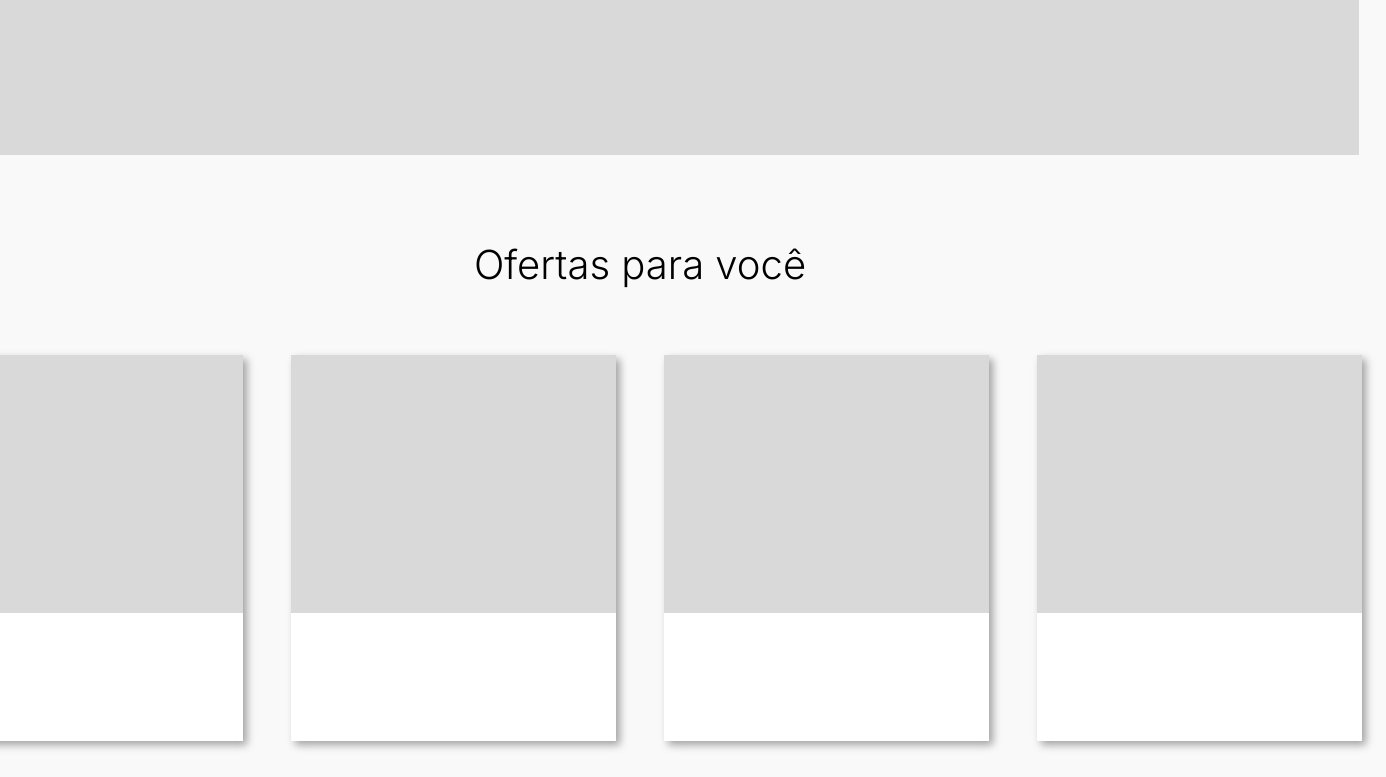
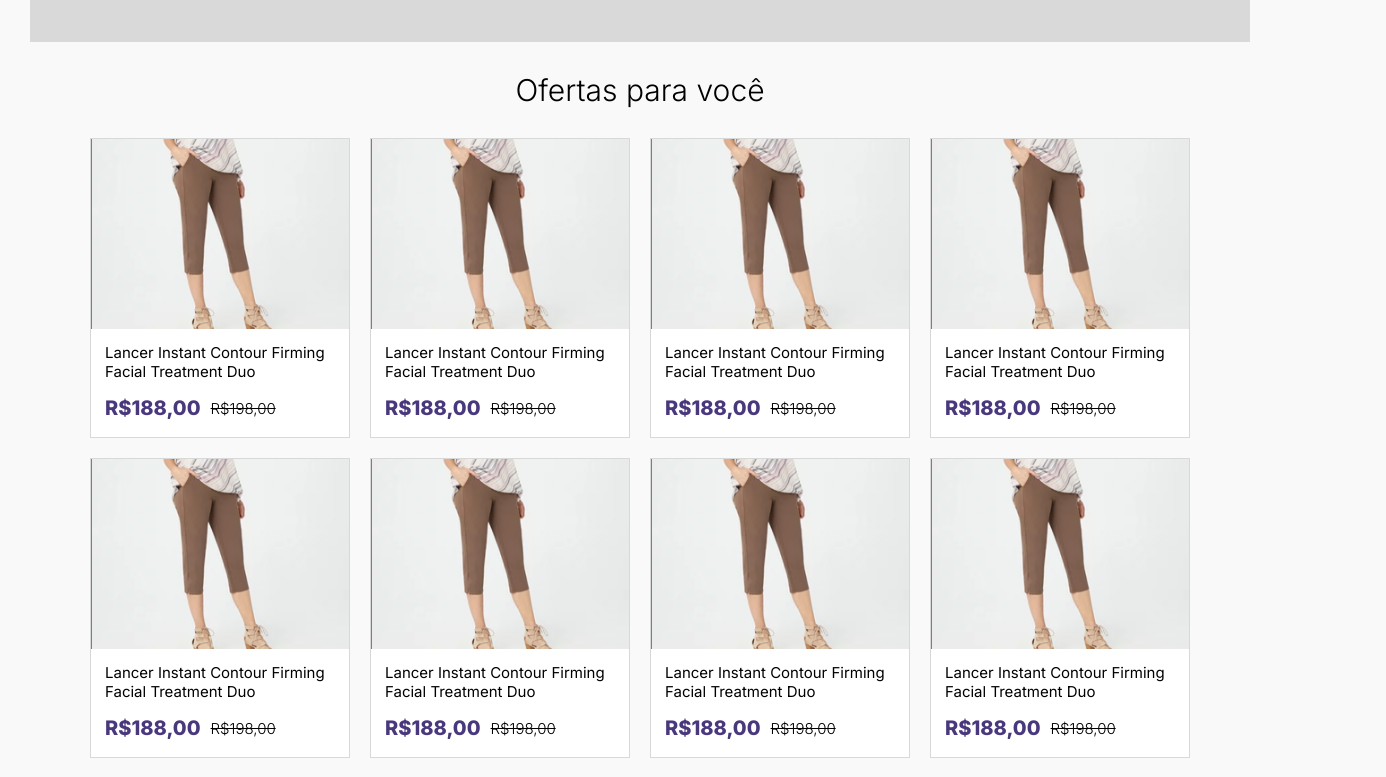
Before and after one commit to catarinogabrielle/ao_vivo_tv, a Next.js app: page / in a window 1280 px wide. Shown: the part 480-1257 px from the top of the page, 1386 px wide, since content can reach past the window. Built offline with nearby package versions, Linux system fonts and the light colour scheme.

Commit message:
atualização tela home

```diff
--- a/src/app/Car/page.module.scss
+++ b/src/app/Car/page.module.scss
@@ -4,3 +4,13 @@
   justify-content: center;
   align-items: center;
 }
+
+.content {
+  display: flex;
+  flex-direction: column;
+  justify-content: center;
+  align-items: center;
+  width: 100%;
+  max-width: 1500px;
+  padding: 20px 30px;
+}
--- a/src/app/Car/page.tsx
+++ b/src/app/Car/page.tsx
@@ -3,7 +3,9 @@
 export default function Car() {
   return (
     <div className={styles.container}>
+      <div className={styles.content}>
 
+      </div>
     </div>
   );
 }
--- a/src/app/InLive/page.module.scss
+++ b/src/app/InLive/page.module.scss
@@ -4,3 +4,13 @@
   justify-content: center;
   align-items: center;
 }
+
+.content {
+  display: flex;
+  flex-direction: column;
+  justify-content: center;
+  align-items: center;
+  width: 100%;
+  max-width: 1500px;
+  padding: 20px 30px;
+}
--- a/src/app/InLive/page.tsx
+++ b/src/app/InLive/page.tsx
@@ -3,7 +3,9 @@
 export default function InLive() {
   return (
     <div className={styles.container}>
+      <div className={styles.content}>
 
+      </div>
     </div>
   );
 }
--- a/src/app/Product/page.module.scss
+++ b/src/app/Product/page.module.scss
@@ -4,3 +4,13 @@
   justify-content: center;
   align-items: center;
 }
+
+.content {
+  display: flex;
+  flex-direction: column;
+  justify-content: center;
+  align-items: center;
+  width: 100%;
+  max-width: 1500px;
+  padding: 20px 30px;
+}
--- a/src/app/Product/page.tsx
+++ b/src/app/Product/page.tsx
@@ -3,7 +3,9 @@
 export default function Product() {
   return (
     <div className={styles.container}>
+      <div className={styles.content}>
 
+      </div>
     </div>
   );
 }
--- a/src/app/page.module.scss
+++ b/src/app/page.module.scss
@@ -3,32 +3,87 @@
   flex-direction: column;
   justify-content: center;
   align-items: center;
+}
 
-  p{
-    font-size: 40px;
+.content {
+  display: flex;
+  flex-direction: column;
+  justify-content: center;
+  align-items: center;
+  width: 100%;
+  max-width: 1500px;
+  padding: 20px 30px;
+}
+
+.banner {
+  display: flex;
+  width: 100%;
+  height: 400px;
+  margin-top: 15px;
+  background-color: #D9D9D9;
+}
+
+.title {
+  font-size: 30px;
+  font-weight: 300;
+  margin-top: 30px;
+  color: #000;
+}
+
+.contentCard {
+  display: flex;
+  flex-direction: row;
+  align-items: center;
+  flex-wrap: wrap;
+  margin: 20px 0 30px 0;
+  justify-content: center;
+}
+
+.card {
+  width: 260px;
+  height: 300px;
+  cursor: pointer;
+  margin: 10px;
+  background-color: #fff;
+  border: 1px solid #d8d8d8;
+  transition: 0.3s;
+
+  h1 {
+    font-size: 15px;
+    font-weight: 400;
+    color: #000;
+    margin: 10px 0 0 14px;
+  }
+
+  div {
+    display: flex;
+    flex-direction: row;
+    align-items: center;
+    margin: 15px 0 0 14px;
+  }
+
+  h2 {
+    font-size: 20px;
+    font-weight: 800;
+    color: #4A387D;
+  }
+
+  p {
+    font-size: 15px;
     font-weight: 300;
-    line-height: 60px;
-    padding: 5rem 0px 20px 0px ;
+    color: #000;
+    text-decoration: line-through;
+    margin-left: 10px;
   }
 }
 
-.box{
-  display: flex;
-  flex-direction: column;
-  width: 1438px;
-  height: 488px;
-  background-color: #D9D9D9;
-  margin: 60px 10px 0px 10px;
-
-  @media only screen and (max-width: 1000px) {
-    width: 93%;
-  }
-
+.card:hover {
+  box-shadow: 0px 3px 8px rgba(0, 0, 0, 0.123);
+  scale: 1.02;
 }
 
-.line{
-  display: flex;
-  flex-direction: row;
-  justify-content: center;
-  align-items: center;
+.img {
+  width: 100%;
+  height: 190px;
+  object-fit: cover;
 }
--- a/src/app/page.tsx
+++ b/src/app/page.tsx
@@ -1,24 +1,176 @@
+import Image from 'next/image'
 import styles from "./page.module.scss";
-
-import Grup from "../components/Grup/page"
 
 export default function Home() {
   return (
     <div className={styles.container}>
-        <div className={styles.box}></div>
-        <p>Ofertas para você</p>
-          <div className={styles.line}>
-            <Grup/>
-            <Grup/>
-            <Grup/>
-            <Grup/>
+      <div className={styles.content}>
+        <div className={styles.banner}></div>
+
+        <h1 className={styles.title}>Ofertas para você</h1>
+
+        <div className={styles.contentCard}>
+          <div className={styles.card}>
+            <Image
+              className={styles.img}
+              src="/product.png"
+              width={100}
+              height={100}
+              alt="Picture of the author"
+            />
+            <h1>Lancer Instant Contour Firming Facial Treatment Duo</h1>
+
+            <div>
+              <h2>R$188,00</h2>
+              <p>R$198,00</p>
+            </div>
           </div>
-          <div className={styles.line}>
-            <Grup/>
-            <Grup/>
-            <Grup/>
-            <Grup/>
+
+          <div className={styles.card}>
+            <Image
+              className={styles.img}
+              src="/product.png"
+              width={100}
+              height={100}
+              alt="Picture of the author"
+            />
+            <h1>Lancer Instant Contour Firming Facial Treatment Duo</h1>
+
+            <div>
+              <h2>R$188,00</h2>
+              <p>R$198,00</p>
+            </div>
           </div>
+
+          <div className={styles.card}>
+            <Image
+              className={styles.img}
+              src="/product.png"
+              width={100}
+              height={100}
+              alt="Picture of the author"
+            />
+            <h1>Lancer Instant Contour Firming Facial Treatment Duo</h1>
+
+            <div>
+              <h2>R$188,00</h2>
+              <p>R$198,00</p>
+            </div>
+          </div>
+
+          <div className={styles.card}>
+            <Image
+              className={styles.img}
+              src="/product.png"
+              width={100}
+              height={100}
+              alt="Picture of the author"
+            />
+            <h1>Lancer Instant Contour Firming Facial Treatment Duo</h1>
+
+            <div>
+              <h2>R$188,00</h2>
+              <p>R$198,00</p>
+            </div>
+          </div>
+
+          <div className={styles.card}>
+            <Image
+              className={styles.img}
+              src="/product.png"
+              width={100}
+              height={100}
+              alt="Picture of the author"
+            />
+            <h1>Lancer Instant Contour Firming Facial Treatment Duo</h1>
+
+            <div>
+              <h2>R$188,00</h2>
+              <p>R$198,00</p>
+            </div>
+          </div>
+
+          <div className={styles.card}>
+            <Image
+              className={styles.img}
+              src="/product.png"
+              width={100}
+              height={100}
+              alt="Picture of the author"
+            />
+            <h1>Lancer Instant Contour Firming Facial Treatment Duo</h1>
+
+            <div>
+              <h2>R$188,00</h2>
+              <p>R$198,00</p>
+            </div>
+          </div>
+
+          <div className={styles.card}>
+            <Image
+              className={styles.img}
+              src="/product.png"
+              width={100}
+              height={100}
+              alt="Picture of the author"
+            />
+            <h1>Lancer Instant Contour Firming Facial Treatment Duo</h1>
+
+            <div>
+              <h2>R$188,00</h2>
+              <p>R$198,00</p>
+            </div>
+          </div>
+
+          <div className={styles.card}>
+            <Image
+              className={styles.img}
+              src="/product.png"
+              width={100}
+              height={100}
+              alt="Picture of the author"
+            />
+            <h1>Lancer Instant Contour Firming Facial Treatment Duo</h1>
+
+            <div>
+              <h2>R$188,00</h2>
+              <p>R$198,00</p>
+            </div>
+          </div>
+
+          <div className={styles.card}>
+            <Image
+              className={styles.img}
+              src="/product.png"
+              width={100}
+              height={100}
+              alt="Picture of the author"
+            />
+            <h1>Lancer Instant Contour Firming Facial Treatment Duo</h1>
+
+            <div>
+              <h2>R$188,00</h2>
+              <p>R$198,00</p>
+            </div>
+          </div>
+
+          <div className={styles.card}>
+            <Image
+              className={styles.img}
+              src="/product.png"
+              width={100}
+              height={100}
+              alt="Picture of the author"
+            />
+            <h1>Lancer Instant Contour Firming Facial Treatment Duo</h1>
+
+            <div>
+              <h2>R$188,00</h2>
+              <p>R$198,00</p>
+            </div>
+          </div>
+        </div>
+      </div>
     </div>
   );
 }
--- a/src/components/Grup/page.module.scss
+++ /dev/null
@@ -1,8 +0,0 @@
-.Grup{
-    width: 325px;
-    height: 386px;
-    background-color: #D9D9D9;
-    margin: 40px 24px 6px 24px;
-    box-shadow: 4px 4px 8px rgba(0, 0, 0, 0.350);
-    border-bottom: 8rem solid white;
-}
--- a/src/components/Grup/page.tsx
+++ /dev/null
@@ -1,10 +0,0 @@
-import styles from "./page.module.scss"
-
-export default function Grup(){
-    return (
-        <div className={styles.container}>
-            <div className={styles.Grup}>
-            </div>
-        </div>
-    )
-}
--- a/src/components/Header/page.module.scss
+++ b/src/components/Header/page.module.scss
@@ -1,10 +1,19 @@
 .header {
     display: flex;
     align-items: center;
-    justify-content: space-between;
+    justify-content: center;
     padding: 24px 30px;
     background-color: #fff;
     box-shadow: 0px 3px 8px rgba(0, 0, 0, 0.123);
+}
+
+.content {
+    display: flex;
+    align-items: center;
+    justify-content: space-between;
+    flex-direction: row;
+    max-width: 1500px;
+    width: 100%;
 }
 
 .contentMenus {
--- a/src/components/Header/pages.tsx
+++ b/src/components/Header/pages.tsx
@@ -3,7 +3,8 @@
 
 export default function Header() {
   return (
-    <div className={styles.header}>
+    <header className={styles.header}>
+      <div className={styles.content}>
         <text>Logo</text>
 
         <nav className={styles.contentMenus}>
@@ -11,7 +12,7 @@
             <p>Home</p>
           </Link>
 
-        <Link className={styles.menu} href="/">
+          <Link className={styles.menu} href="/InLive">
             <p>AO VIVO</p>
           </Link>
 
@@ -19,10 +20,11 @@
             <p>Entrar</p>
           </Link>
 
-        <Link className={styles.menu} href="/">
+          <Link className={styles.menu} href="/Car">
             <p>Carrinho</p>
           </Link>
         </nav >
-    </div >
+      </div>
+    </header >
   )
 }
```
Also changed, not shown: public/product.png (added). Lines whose indentation alone changed are shown as unchanged.
